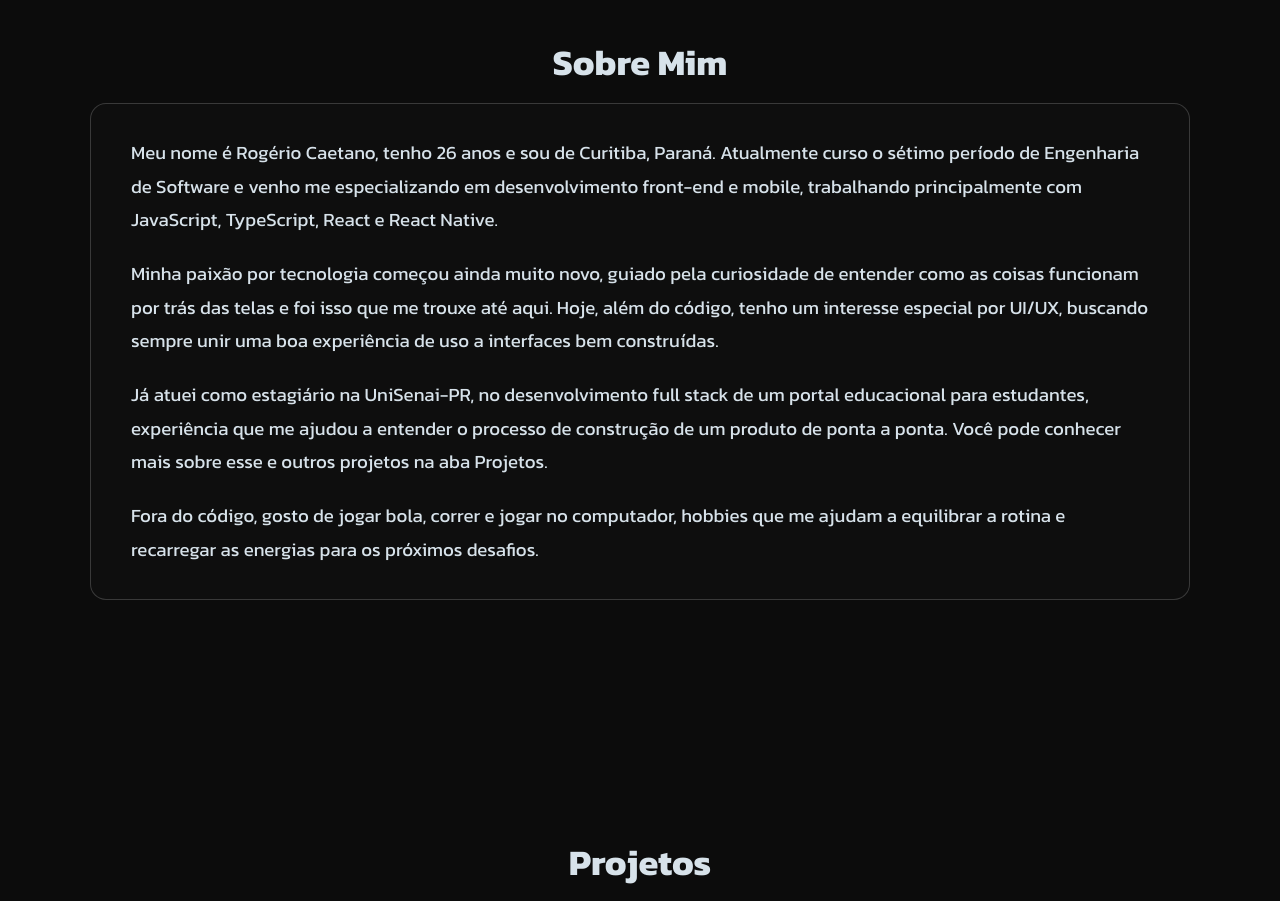
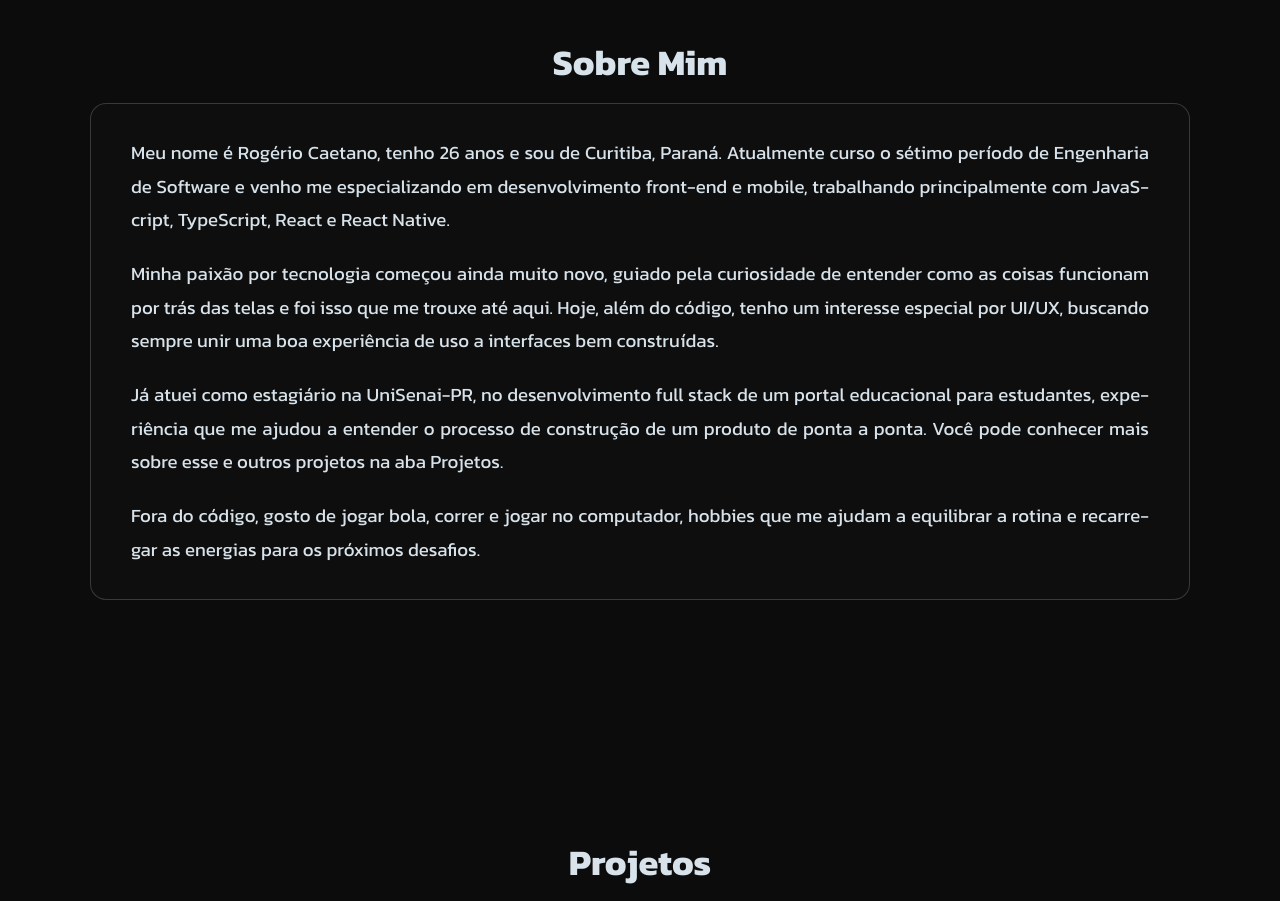
Before and after one commit to rogeriocaetanojr/portfolio-rogerio, a React (Vite) app: page / in a window 1280 px wide. Shown: the part 880-1781 px from the top of the page. Built offline with nearby package versions, Linux system fonts and the light colour scheme.

Commit message:
style(about): justifica o texto

```diff
--- a/index.html
+++ b/index.html
@@ -1,5 +1,5 @@
 <!doctype html>
-<html lang="en">
+<html lang="pt-BR">
   <head>
     <meta charset="UTF-8" />
     <meta name="viewport" content="width=device-width, initial-scale=1.0" />
--- a/src/components/About.jsx
+++ b/src/components/About.jsx
@@ -4,7 +4,11 @@ export function About() {
     lineHeight: '1.8',
     color: '#D7E2EA',
     marginBottom: '20px',
-    textAlign: 'left',
+    textAlign: 'justify',
+    hyphens: 'auto',
+    WebkitHyphens: 'auto',
+    msHyphens: 'auto',
+    wordBreak: 'break-word',
   }
 
   return (
```
